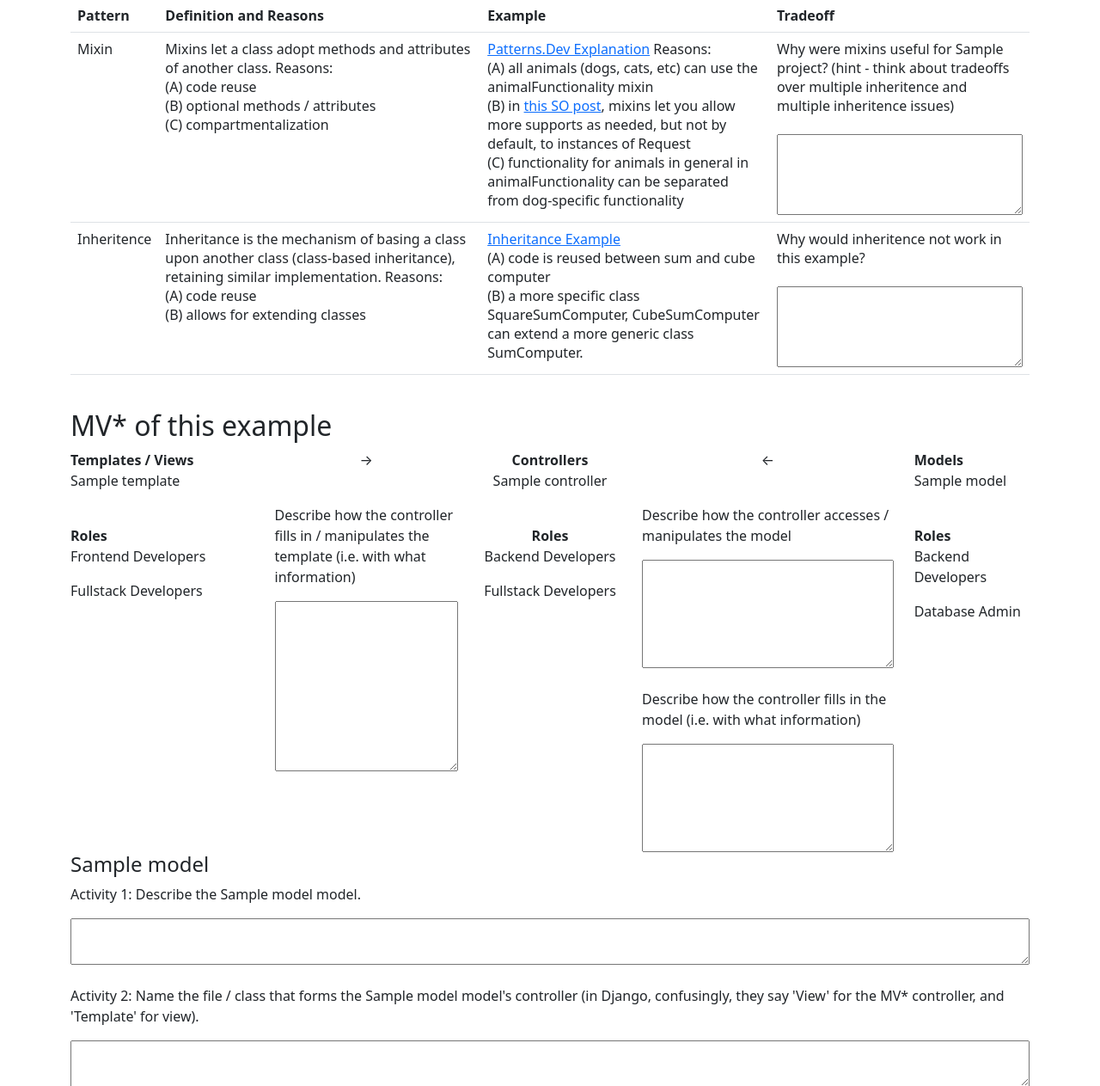
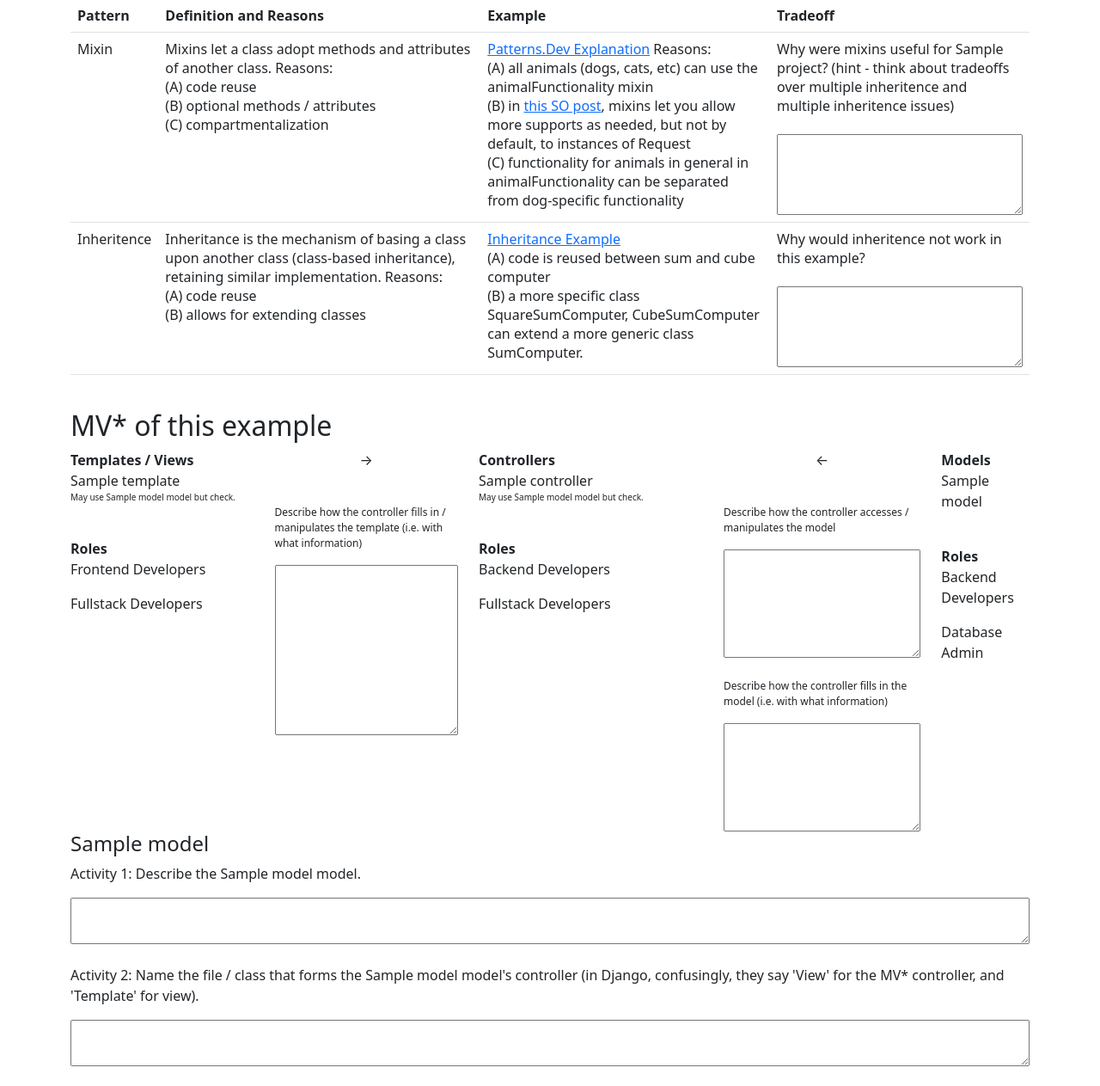
Before and after one commit to ld-rale/rale-modules, a Django app: template raleweb/templates/ralemodules/exercises.html in a window 1280 px wide. Shown: the part 1258-2521 px from the top of the page at 86% size. Run offline with Django 3.2, Linux system fonts and the light colour scheme; the template is opened without the code that fills it: most values are stand-ins (such as "Sample title", 1, 10 or a date in 2020).

Commit message:
constrained the MV* diaagram

```diff
--- a/raleweb/templates/ralemodules/exercises.html
+++ b/raleweb/templates/ralemodules/exercises.html
@@ -104,7 +104,10 @@
                                     <div class="col-sm-6">
                                         <b>Templates / Views</b>
                                         {% for template in dp.templates %}
-                                            <p>{{template}}</p>
+                                            <p>
+                                                {{template.name}}<br>
+                                                <span style="font-size:10px;">May use {{template.model}} model but check.</span>
+                                            </p>
                                         {% endfor %}
                                         <br>
                                         <b>Roles</b>
@@ -114,30 +117,33 @@
                                     <div class="col-sm-6">
                                         <p style="text-align: center;">→</p>
                                         <br>
-                                        <p>Describe how the controller fills in / manipulates the template (i.e. with what information)</p>
+                                        <p style="font-size:12px;">Describe how the controller fills in / manipulates the template (i.e. with what information)</p>
                                         <textarea rows="8" style="width: 100%; max-width: 100%;"></textarea>
                                     </div>
                                 </div>
                             </div>
-                            <div class="col-sm-2" style="text-align: center;">
+                            <div class="col-sm-3">
                                 <b>Controllers</b>
                                 {% for controller in dp.views %}
-                                    <p>{{controller}}</p>
+                                    <p>
+                                        {{controller.name}}<br>
+                                        <span style="font-size:10px;">May use {{controller.model}} model but check.</span>
+                                    </p>
                                 {% endfor %}
                                 <br>
                                 <b>Roles</b>
                                 <p>Backend Developers</p>
                                 <p>Fullstack Developers</p>
                             </div>
-                            <div class="col-sm-5">
+                            <div class="col-sm-4">
                                 <div class="row">
                                     <div class="col-sm-8">
                                         <p style="text-align: center;">←</p>
                                         <br>
-                                        <p>Describe how the controller accesses / manipulates the model</p>
+                                        <p style="font-size:12px;">Describe how the controller accesses / manipulates the model</p>
                                         <textarea rows="5" style="width: 100%; max-width: 100%;"></textarea>
                                         <br><br>
-                                        <p>Describe how the controller fills in the model (i.e. with what information)</p>
+                                        <p style="font-size:12px;">Describe how the controller fills in the model (i.e. with what information)</p>
                                         <textarea rows="5
                                         " style="width: 100%; max-width: 100%;"></textarea>
                                     </div>
```
Also changed, not shown: out/dp.csv, out/parser-py.py.
